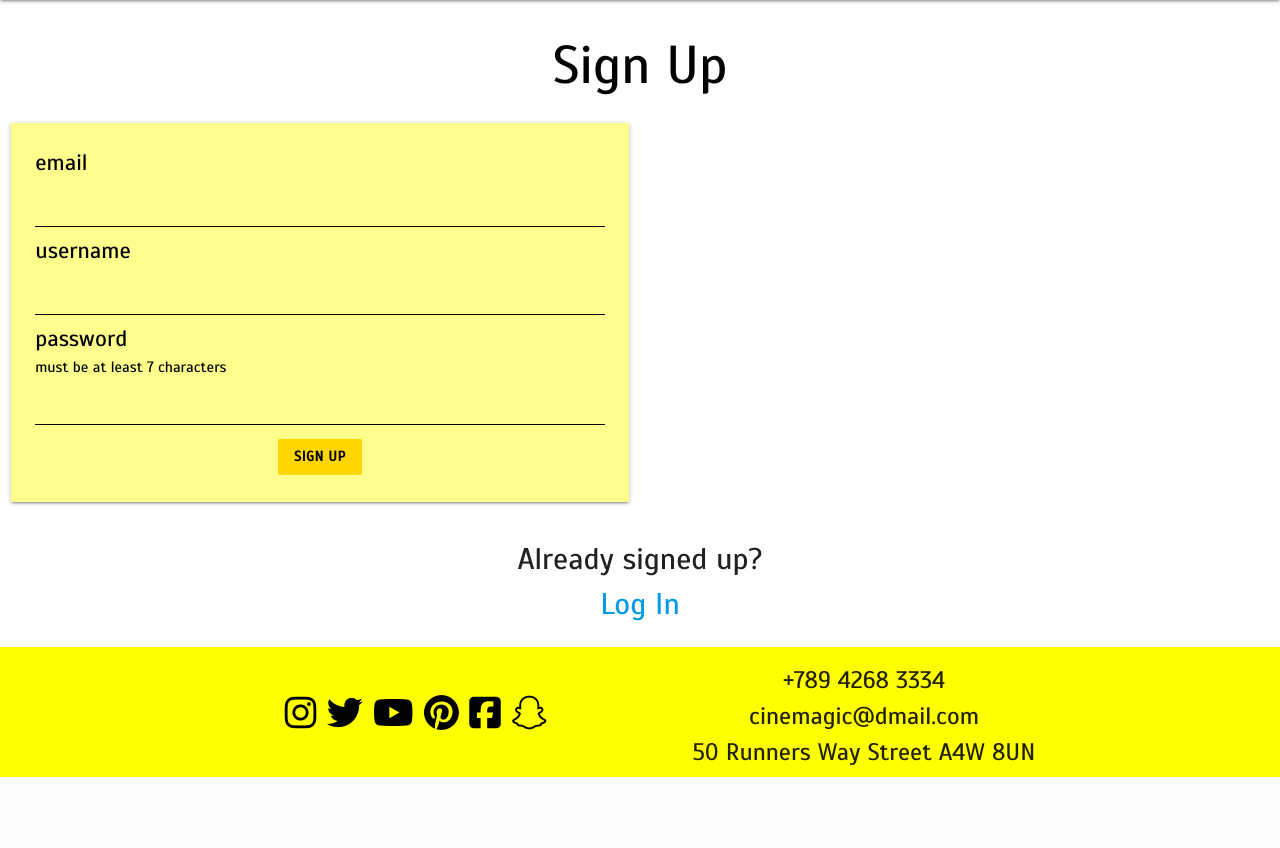
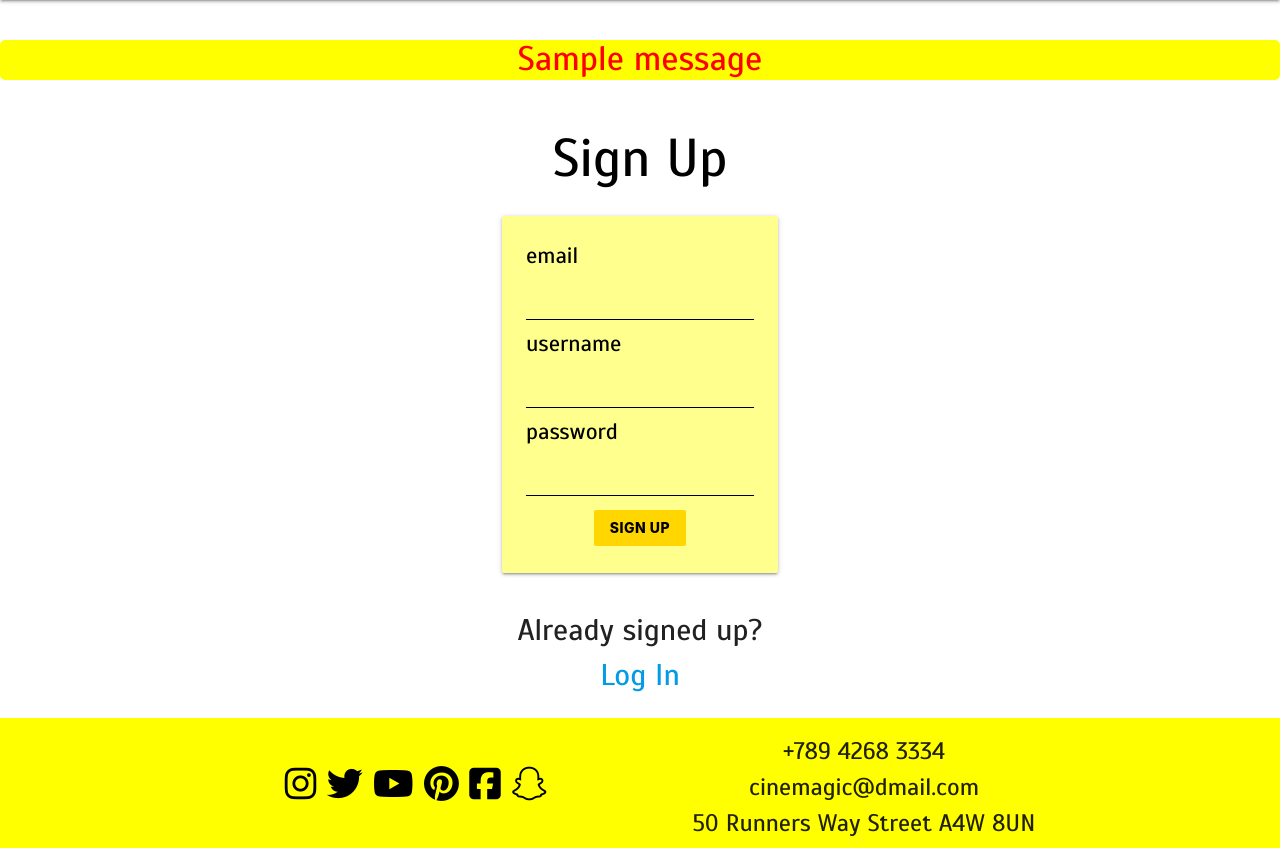
Before and after one commit to VioletViolaVi/Milestone-Project-3, a Flask app: page /signup in a window 1280 px wide. Shown: the part 66-914 px from the top of the page. Before the commit the page ends 843 px from the top, so only its background shows below. Run offline with Flask 2, Linux system fonts and the light colour scheme; one stand-in notice (Sample message) is shown; some libraries are stand-ins or nearby versions.

Commit message:
Add ability to sign up and add user authentication.

```diff
--- a/app.py
+++ b/app.py
@@ -3,6 +3,7 @@ from flask import (
     Flask, flash, render_template, redirect, request, session, url_for)
 from flask_pymongo import PyMongo
 from bson.objectid import ObjectId
+from werkzeug.security import generate_password_hash, check_password_hash
 if os.path.exists("env.py"):
     import env
 
@@ -25,8 +26,30 @@ def home():
     return render_template("index.html", reviews=reviews)
 
 
-@app.route("/signup")
+@app.route("/signup", methods=["GET", "POST"])
 def signup():
+    if request.method == "POST":
+        # comparing username from db with username from html form
+        existing_user = mongo.db.users.find_one(
+            {"username": request.form.get("username").lower()})
+
+        # produced if username from html form matches username from db
+        if existing_user:
+            flash("Username already exists!")
+            # takes users back to signup page to try signing up again
+            return redirect(url_for("signup"))
+
+        # (else) saves signup form input when usernames are not matched
+        signup = {
+            "username": request.form.get("username").lower(),
+            "password": generate_password_hash(request.form.get("password"))
+        }
+        mongo.db.users.insert_one(signup)
+
+        # puts new user in session cookie
+        session["user"] = request.form.get("username").lower()
+        flash("Sign Up Successful!")
+
     return render_template("signup.html")
 
 
--- a/static/css/style.css
+++ b/static/css/style.css
@@ -92,6 +92,15 @@ body {
 /* removes bottom gap */
 #socials .row {
   margin-bottom: 0px;
+}
+
+/* styles flash messages */
+.flash_messages {
+  background-color: yellow;
+  color: red;
+  padding-bottom: 2px;
+  border-radius: 5px;
+  margin-top: 40px;
 }
 
 /************************************************************************* homepage *************************************************************************/
--- a/templates/base.html
+++ b/templates/base.html
@@ -46,13 +46,28 @@
         </ul>
     </header>
 
+    <!-- to display flash messages -->
+    <section>
+        {% with messages = get_flashed_messages() %}
+            {% if messages %}
+                {% for message in messages %}
+                    <div class="row">
+                        <h4 class="center-align flash_messages">{{ message }}</h4>
+                    </div>
+                {% endfor %}
+            {% endif %}
+        {% endwith %}
+    </section>
+
     <!-- inherited templates -->
     <section>
         {% block home %}
         {% endblock %}
 
-        {% block signup %}
-        {% endblock %}
+        <main class="container">
+            {% block signup %}
+            {% endblock %}
+        </main>
 
         {% block login %}
         {% endblock %}
--- a/templates/signup.html
+++ b/templates/signup.html
@@ -5,23 +5,22 @@
     </div>
 
     <div class="row">
-        <div class="col s12 m6">
+        <div class="col s12 m4 offset-m4">
             <div class="card yellow accent-1">
                 <div class="card-content white-text">
-                    <form action="#">
+                    <form method="POST" action="{{ url_for('signup') }}">
 
 	                    <label for="email" class="black-text">email</label>
-	                    <input type="email" id="email" name="email" size="30" required>
+	                    <input id="email" name="email" type="email" size="30" required>
 
 	                    <label for="username" class="black-text">username</label>
-	                    <input type="text" id="username" name="username" size="30" required>
+	                    <input id="username" name="username" type="text" size="30" minlength="4" maxlength="14" required>
 
                         <label for="password" class="black-text">password</label>
-                        <p class="black-text">must be at least 7 characters</p>
-                        <input type="password" id="password" name="password" minlength="7" required>
+                        <input id="password" name="password" type="password" minlength="4" maxlength="14" required>
 
                         <div class="center">
-                            <a type="submit" href="#!" class="booking-btn modal-close btn btn-flat waves-effect waves-black yellow accent-4 black-text darken-text-4">SIGN UP</a>
+                            <button type="submit" class="booking-btn modal-close btn btn-flat waves-effect waves-black yellow accent-4 black-text darken-text-4">SIGN UP</button>
                         </div>
 
                     </form>
@@ -32,7 +31,7 @@
 
     <div class="center">
         <p>Already signed up?</p>
-        <a href="#">Log In</a>
+        <a href="{{ url_for('login') }}">Log In</a>
     </div>
 
 {% endblock %}
```
Also changed, not shown: templates/login.html (+5 -5 lines).
